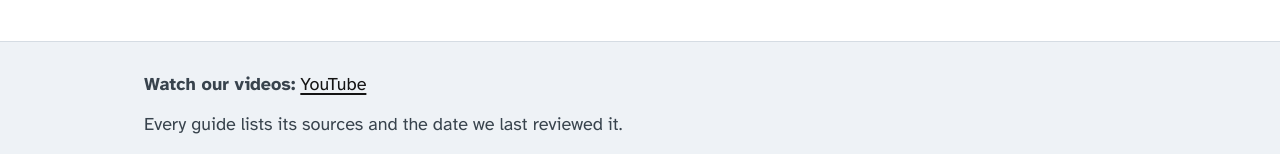
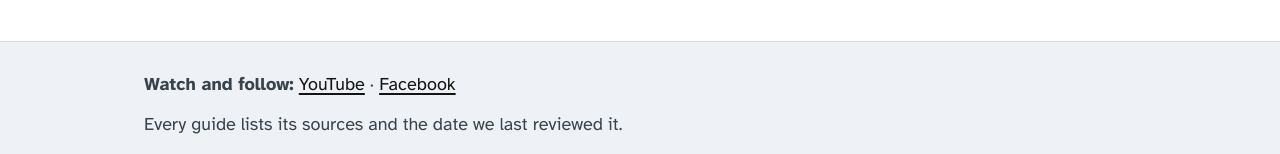
Before and after one commit to rrebenque/scam-proof-site, an Astro site: page / in a window 1280 px wide. Shown: the part 1965-2119 px from the top of the page. Built offline with nearby package versions, Linux system fonts and the light colour scheme; Astro itself is replaced by a stand-in of ours.

Commit message:
Add Facebook link to footer
Co-Authored-By: Claude Sonnet 5.5 <noreply@anthropic.com>
Claude-Session: https://claude.ai/code/session_01WEXAHQ9Ha2bHExWtmCG14N

```diff
--- a/src/layouts/Base.astro
+++ b/src/layouts/Base.astro
@@ -1,7 +1,7 @@
 ---
 const social = [
   { label: 'YouTube', url: 'https://www.youtube.com/@scamproofmoney' },
-  // { label: 'Facebook', url: 'FACEBOOK PAGE URL' },
+  { label: 'Facebook', url: 'https://www.facebook.com/scamproofmoney' },
 ];
 import '@fontsource/fredoka/400.css';
 import '@fontsource/fredoka/600.css';
@@ -66,7 +66,7 @@ const here = (p: string) => (path === p || path.startsWith(p) ? 'page' : undefin
     </main>
     <footer class="site-footer">
       <div class="wrap">
-        <p class="follow"><strong>Watch our videos:</strong>
+        <p class="follow"><strong>Watch and follow:</strong>
           {social.map((x, i) => <>{i > 0 && ' · '}<a href={x.url} rel="noopener">{x.label}</a></>)}
         </p>
         <p>Every guide lists its sources and the date we last reviewed it.</p>
```
